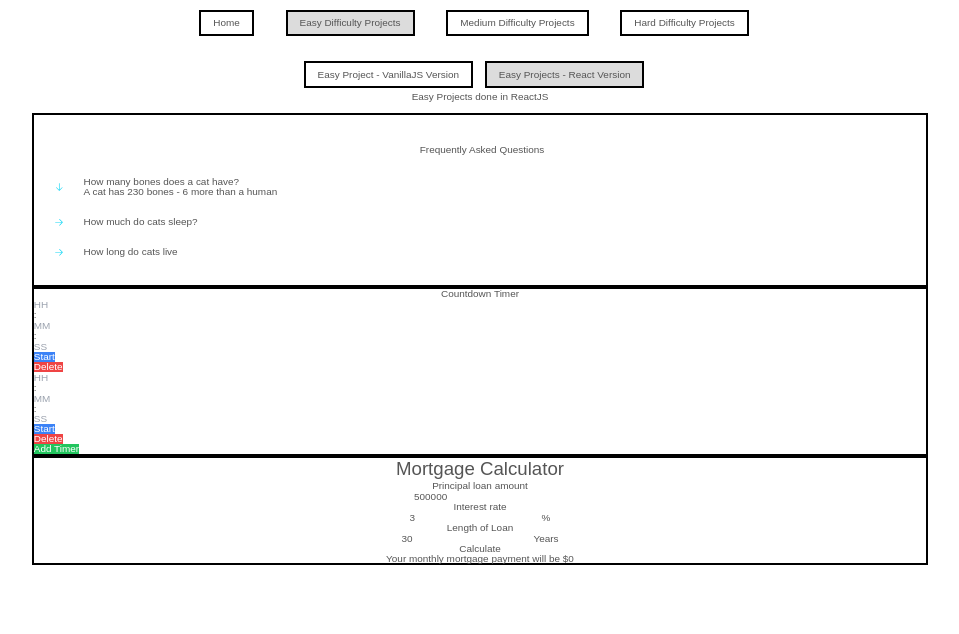
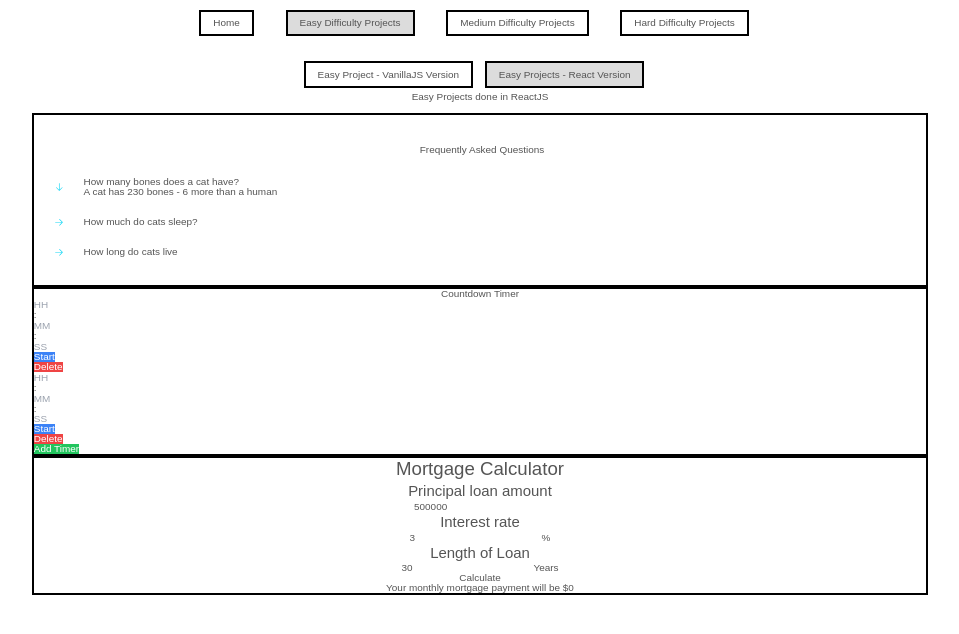
Before and after one commit to deltam3/frontendeval, a React (Vite) app in the folder consolidated/: page /Easy/React in a window 1280 px wide. Shown: the top 634 px of the page, without its empty margins (160-1119 px from the left). Built offline with nearby package versions, Linux system fonts and the light colour scheme.

Commit message:
changed the h2 and p styles to make it stand out

```diff
--- a/consolidated/src/pages/Easy/projects/Mortgage/MortgagePage.tsx
+++ b/consolidated/src/pages/Easy/projects/Mortgage/MortgagePage.tsx
@@ -30,7 +30,7 @@ const MortgagePage = () => {
       <form>
         <h2 className="text-3xl">Mortgage Calculator</h2>
         <div>
-          <p>Principal loan amount</p>
+          <p className="text-2xl">Principal loan amount</p>
           <input
             type="number"
             placeholder="500000"
@@ -40,7 +40,7 @@ const MortgagePage = () => {
           ></input>
         </div>
         <div>
-          <p>Interest rate</p>
+          <p className="text-2xl">Interest rate</p>
           <div>
             <input
               type="number"
@@ -52,7 +52,7 @@ const MortgagePage = () => {
           </div>
         </div>
         <div>
-          <p>Length of Loan</p>
+          <p className="text-2xl">Length of Loan</p>
           <div>
             <input
               type="number"
```
